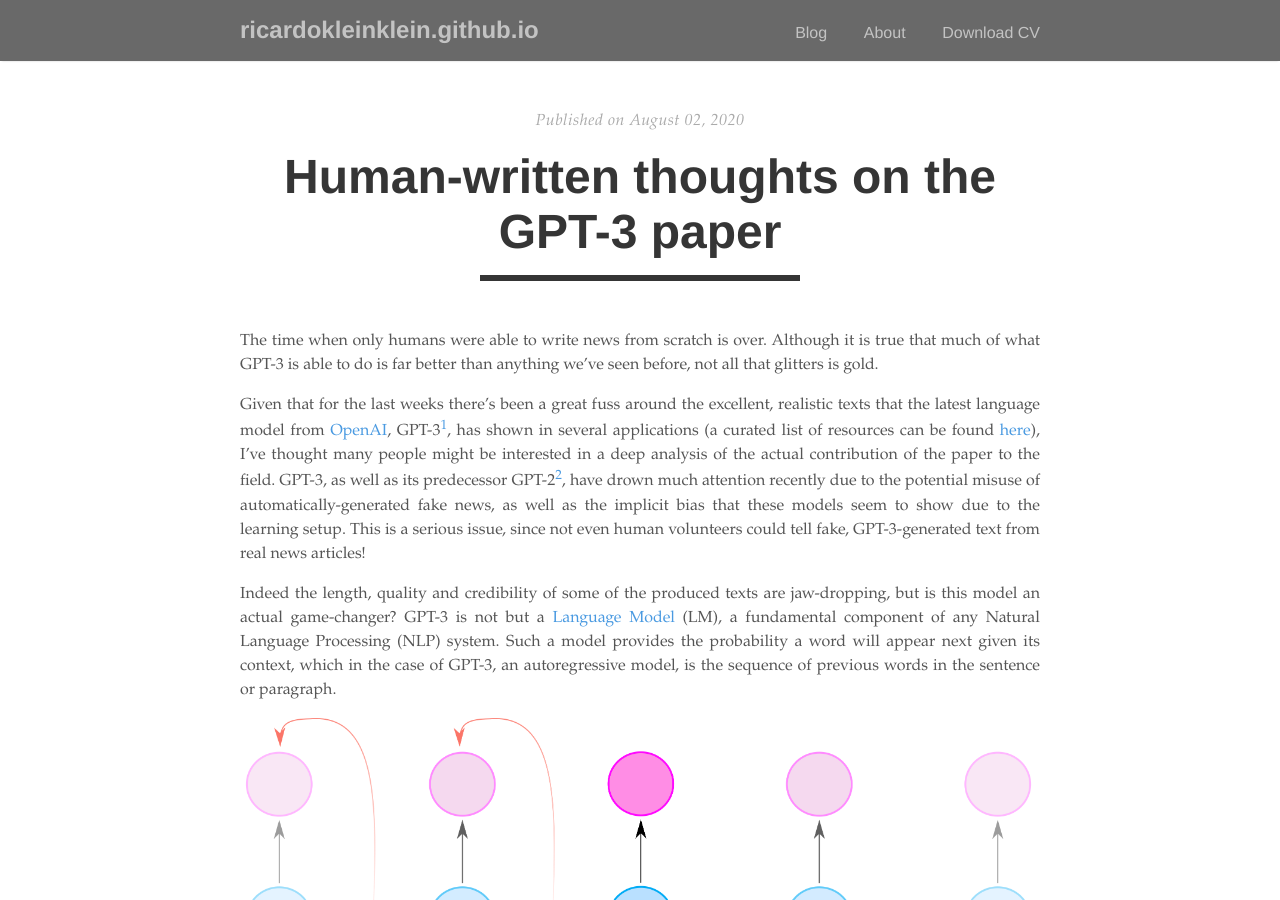
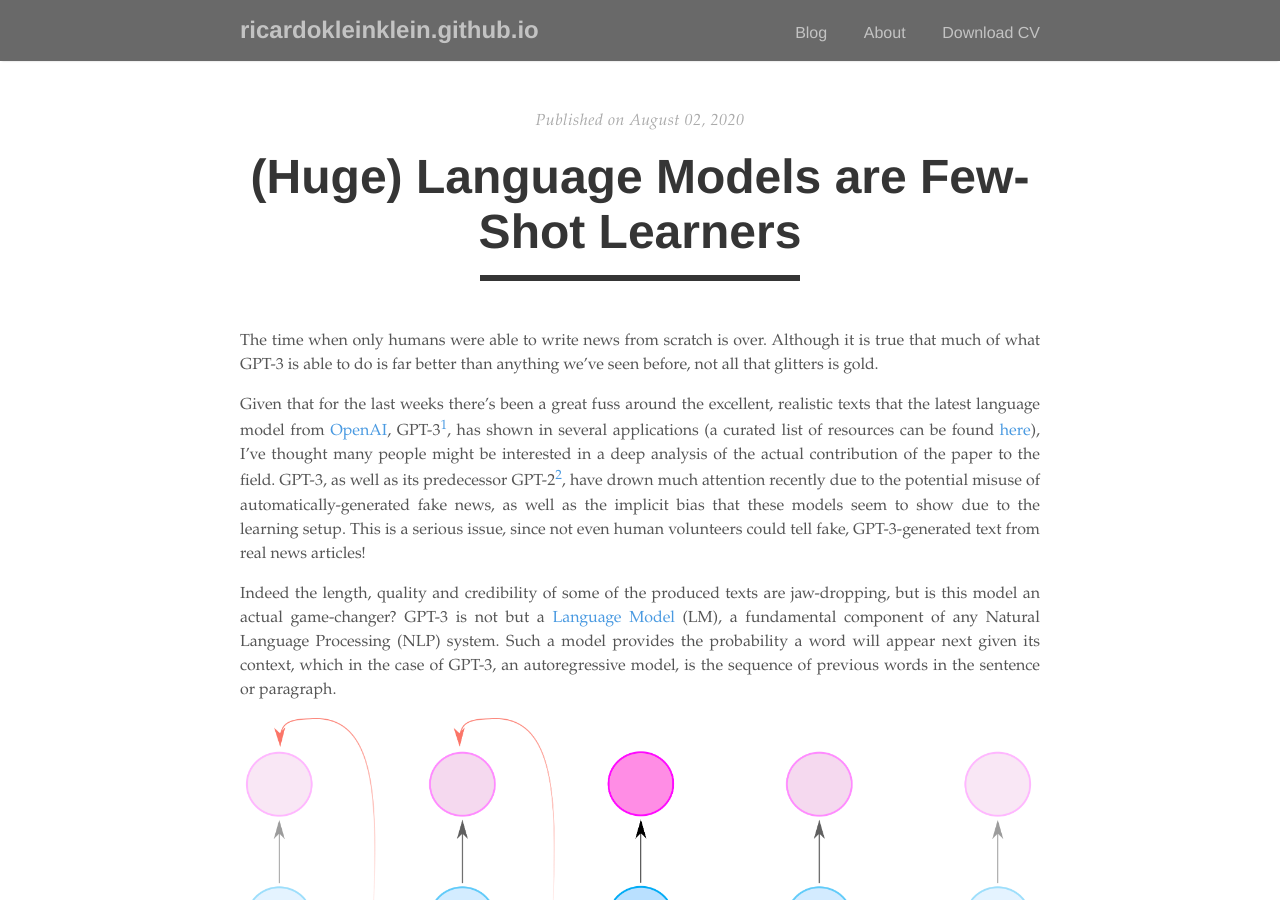
Before and after one commit to ricardokleinklein/ricardokleinklein.github.io, a Jekyll site: the page built from _posts/2020-08-02-thoughts-on-gpt3.md, in a window 1280 px wide and 900 px high. Built offline with Jekyll 4.4.1, drawn with Linux system fonts in a browser that asks for light colours; nearby versions of some CDN libraries; comment, search, counter and statistics services are not loaded.

Commit message:
new title gpt3

```diff
--- a/_posts/2020-08-02-thoughts-on-gpt3.md
+++ b/_posts/2020-08-02-thoughts-on-gpt3.md
@@ -1,5 +1,5 @@
 ---
-title: Human-written thoughts on the GPT-3 paper
+title: (Huge) Language Models are Few-Shot Learners
 author: Ricardo Kleinlein
 layout: post
 ---
```
